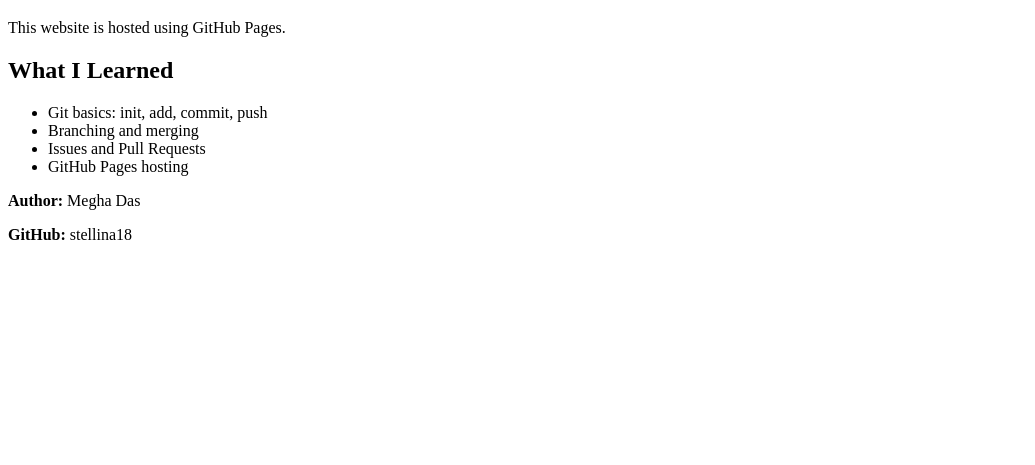
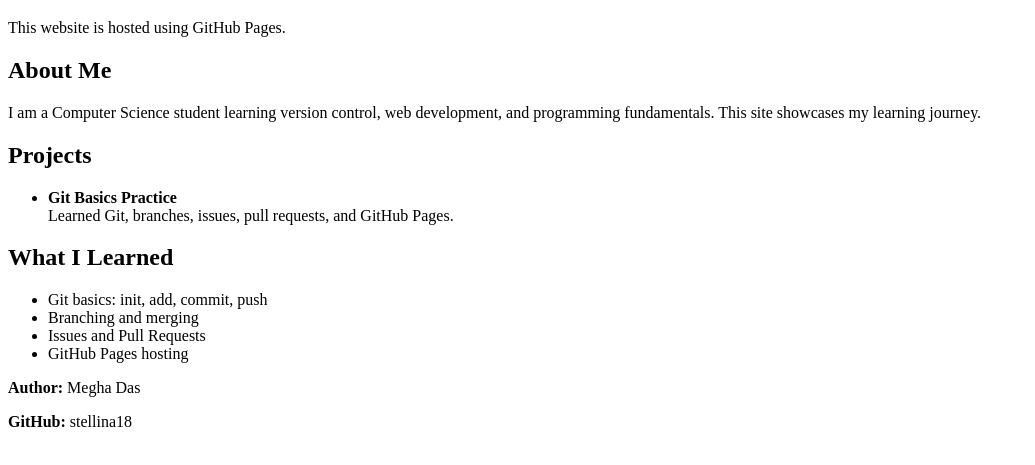
Before and after one commit to stellina18/git-basics-practice, a plain HTML site: page index.html in a window 1280 px wide. Shown: the part 61-526 px from the top of the page, without its empty margins (0-1035 px from the left). Drawn offline with Linux system fonts and the light colour scheme.

Commit message:
Update index.html

```diff
--- a/index.html
+++ b/index.html
@@ -6,6 +6,21 @@
 <body>
     <h1>Welcome to My GitHub Pages Site</h1>
     <p>This website is hosted using GitHub Pages.</p>
+
+    <h2>About Me</h2>
+    <p>
+    I am a Computer Science student learning version control, web development,
+    and programming fundamentals. This site showcases my learning journey.
+    </p>
+
+    <h2>Projects</h2>
+    <ul>
+      <li>
+        <strong>Git Basics Practice</strong><br>
+        Learned Git, branches, issues, pull requests, and GitHub Pages.
+      </li>
+    </ul>
+
 
     <h2>What I Learned</h2>
     <ul>
```
